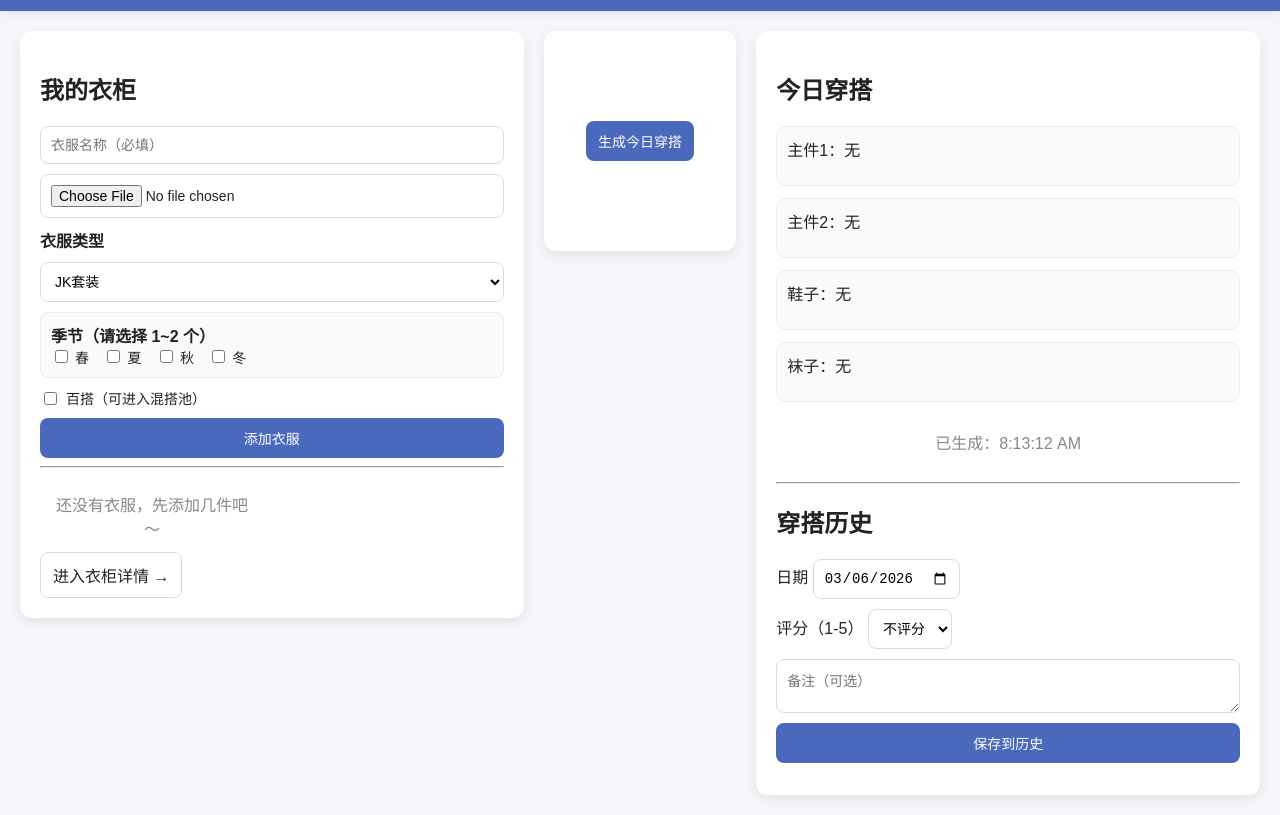
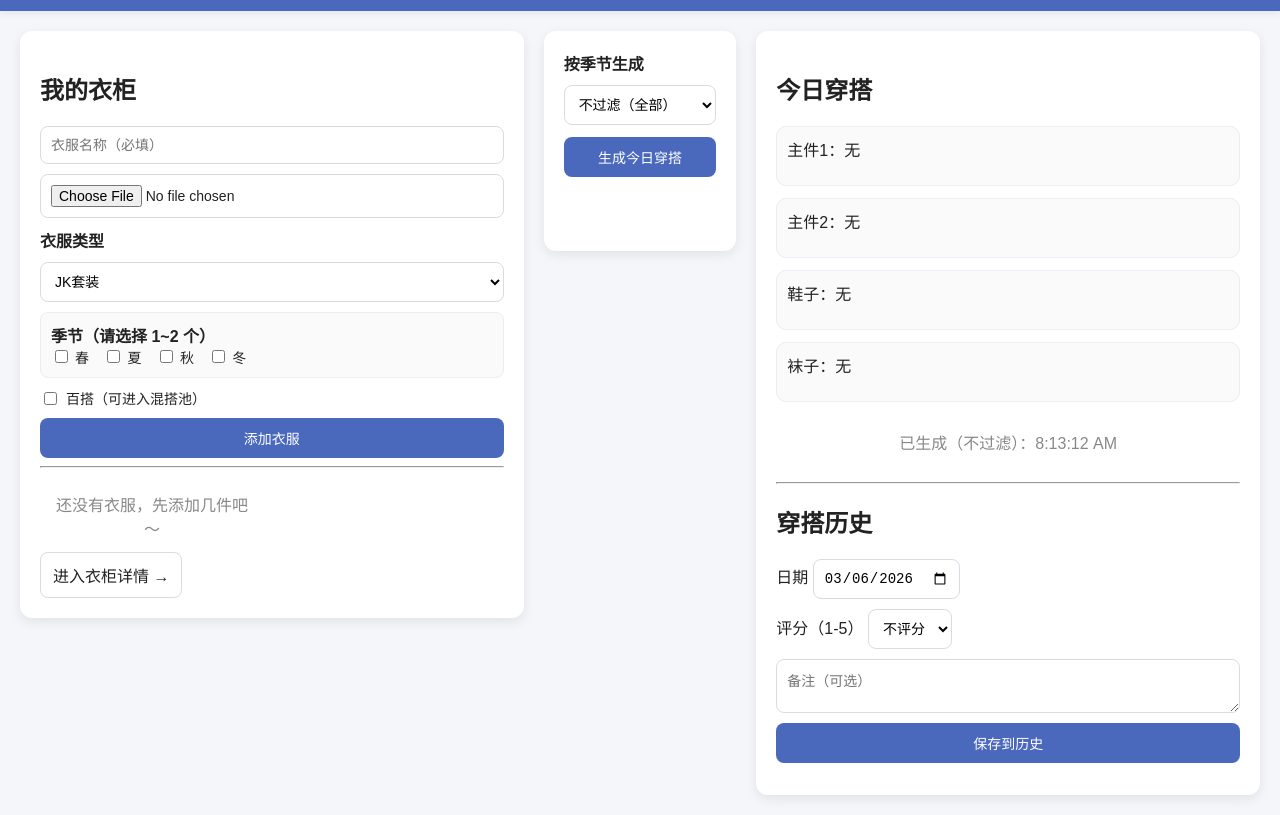
Before and after one commit to a1093179466-dotcom/outfit-app, a plain HTML site: page index.html in a window 1280 px wide. Both pictures are taken after a click on the button "生成今日穿搭". Shown: the part 52-867 px from the top of the page. Drawn offline with Linux system fonts and the light colour scheme; no server answers.

Commit message:
修改UI布局，增加季节穿搭过滤

```diff
--- a/css/style.css
+++ b/css/style.css
@@ -43,9 +43,18 @@ header h1 {
 .control {
   width: 16%;
   display: flex;
-  align-items: center;
-  justify-content: center;
+  flex-direction: column;   /* ✅ 纵向排列 */
+  align-items: stretch;     /* ✅ 让子元素撑满宽度 */
+  justify-content: flex-start;
+  gap: 12px;                /* ✅ 表单和按钮间距 */
   min-height: 220px;
+}
+
+/* ✅ 让 control 里的表单和按钮占满宽度 */
+.control .add-form,
+.control button,
+.control select {
+  width: 100%;
 }
 
 .result {
--- a/index.html
+++ b/index.html
@@ -59,7 +59,18 @@
     </section>
 
     <!-- 中间：操作 -->
+
     <section class="control panel">
+      <div class="add-form">
+        <label for="seasonSelect"><strong>按季节生成</strong></label>
+        <select id="seasonSelect">
+          <option value="">不过滤（全部）</option>
+          <option value="spring">春</option>
+          <option value="summer">夏</option>
+          <option value="autumn">秋</option>
+          <option value="winter">冬</option>
+        </select>
+      </div>
       <button id="generateBtn" type="button" class="primary-btn">生成今日穿搭</button>
     </section>
 
--- a/js/app.js
+++ b/js/app.js
@@ -1,4 +1,5 @@
 // js/app.js
+
 import {
   getClothes,
   initWardrobeFromApi,
@@ -17,7 +18,7 @@ const clothNameInput = document.getElementById("clothName");
 const clothImageInput = document.getElementById("clothImage");
 const clothTypeSelect = document.getElementById("clothType");
 const clothVersatileInput = document.getElementById("clothVersatile");
-
+const seasonSelect = document.getElementById("seasonSelect");
 // 按钮
 const addClothBtn = document.getElementById("addClothBtn");
 const generateBtn = document.getElementById("generateBtn");
@@ -100,19 +101,26 @@ async function handleAddCloth() {
 
 function handleGenerateOutfit() {
   const clothes = getClothes();
-  const outfit = generateOutfit(clothes);
+  const season = seasonSelect ? seasonSelect.value : "";
+  const outfit = generateOutfit(clothes, season);
 
-  console.log("generateOutfit result:", outfit);
+  console.log("generateOutfit result:", outfit, "season:", season);
   renderOutfit(outfit);
 
-  const hint = document.getElementById("outfitHint");
-  if (hint) hint.textContent = "已生成：" + new Date().toLocaleTimeString();
+  // 更新 currentOutfitIds（你已有逻辑就保持）
   const ids = [];
   if (outfit.main1?.id) ids.push(outfit.main1.id);
   if (outfit.main2?.id) ids.push(outfit.main2.id);
   if (outfit.shoes?.id) ids.push(outfit.shoes.id);
   if (outfit.socks?.id) ids.push(outfit.socks.id);
   currentOutfitIds = ids;
+
+  const hint = document.getElementById("outfitHint");
+  if (hint) {
+    hint.textContent = season
+      ? `按季节生成：${season}（${new Date().toLocaleTimeString()}）`
+      : `已生成（不过滤）：${new Date().toLocaleTimeString()}`;
+  }
 }
 
 function getSelectedSeasons() {
--- a/js/outfit.js
+++ b/js/outfit.js
@@ -3,77 +3,47 @@ function randomItem(arr) {
   return arr[Math.floor(Math.random() * arr.length)];
 }
 
+function filterBySeason(clothes, season) {
+  if (!season) return clothes;
+  return clothes.filter(c => Array.isArray(c.seasons) && c.seasons.includes(season));
+}
+
 /**
- * 第一阶段基础规则（不考虑季节、百搭、限制搭配）：
- * - 套装方案： [套装 + 鞋子 + 袜子]
- * - 散搭方案： [单上衣 + 单裙子 + 鞋子 + 袜子]
- *
- * 概率要求：
- * - 如果两种方案都“可行”（衣柜里都有对应类型），则 50% 套装 / 50% 散搭
- * - 如果只有一种方案可行，则使用那一种
- * - 如果主件缺失，则对应位置返回 null
+ * season: "spring" | "summer" | "autumn" | "winter" | ""(不过滤)
  */
-export function generateOutfit(clothes) {
-  const jkSets = clothes.filter((c) => c.type === "jk_set");
-  const dailySets = clothes.filter((c) => c.type === "daily_set");
-  const tops = clothes.filter((c) => c.type === "top");
-  const skirts = clothes.filter((c) => c.type === "skirt");
-  const shoesList = clothes.filter((c) => c.type === "shoes");
-  const socksList = clothes.filter((c) => c.type === "socks");
+export function generateOutfit(clothes, season = "") {
+  const pool = filterBySeason(clothes, season);
+
+  const jkSets = pool.filter((c) => c.type === "jk_set");
+  const dailySets = pool.filter((c) => c.type === "daily_set");
+  const tops = pool.filter((c) => c.type === "top");
+  const skirts = pool.filter((c) => c.type === "skirt");
+  const shoesList = pool.filter((c) => c.type === "shoes");
+  const socksList = pool.filter((c) => c.type === "socks");
 
   const allSets = [...jkSets, ...dailySets];
 
   const canUseSet = allSets.length > 0;
   const canUseMix = tops.length > 0 && skirts.length > 0;
 
-  // 鞋袜可以缺省（显示“无”）
   const shoes = randomItem(shoesList);
   const socks = randomItem(socksList);
 
-  // 两种都可行 -> 50/50
   if (canUseSet && canUseMix) {
     const useSet = Math.random() < 0.5;
     if (useSet) {
-      return {
-        main1: randomItem(allSets),
-        main2: null,
-        shoes,
-        socks,
-      };
+      return { main1: randomItem(allSets), main2: null, shoes, socks };
     }
-    return {
-      main1: randomItem(tops),
-      main2: randomItem(skirts),
-      shoes,
-      socks,
-    };
+    return { main1: randomItem(tops), main2: randomItem(skirts), shoes, socks };
   }
 
-  // 只有套装可行
   if (canUseSet) {
-    return {
-      main1: randomItem(allSets),
-      main2: null,
-      shoes,
-      socks,
-    };
+    return { main1: randomItem(allSets), main2: null, shoes, socks };
   }
 
-  // 只有散搭可行（注意：如果只缺上衣或只缺裙子，也尽量给出已有的）
   if (tops.length > 0 || skirts.length > 0) {
-    return {
-      main1: randomItem(tops),
-      main2: randomItem(skirts),
-      shoes,
-      socks,
-    };
+    return { main1: randomItem(tops), main2: randomItem(skirts), shoes, socks };
   }
 
-  // 主件都没有
-  return {
-    main1: null,
-    main2: null,
-    shoes,
-    socks,
-  };
+  return { main1: null, main2: null, shoes, socks };
 }
```
